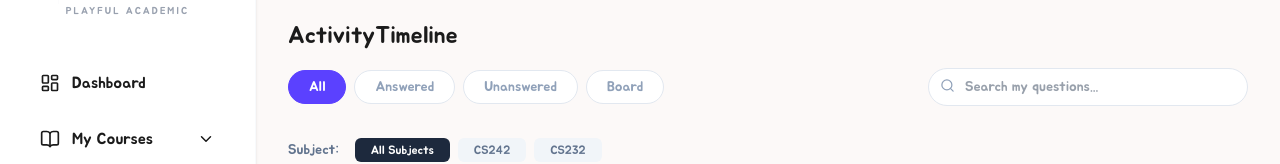
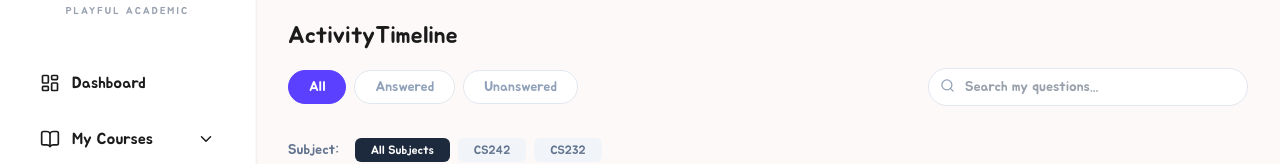
Before and after one commit to Gummy-168/CS232-Project-AWS-07, a Next.js app in the folder frontend/: page /student/feed/myquestions in a window 1280 px wide. Shown: the part 124-288 px from the top of the page. Built offline with nearby package versions, Linux system fonts and the light colour scheme.

Commit message:
fix my question page

```diff
--- a/frontend/app/student/feed/myquestions/page.tsx
+++ b/frontend/app/student/feed/myquestions/page.tsx
@@ -135,7 +135,7 @@ export default function Myquestions() {
 
           <div className="flex flex-wrap items-center gap-3 mb-8">
             <div className="flex items-center gap-2">
-              {["All", "Answered", "Unanswered", "Board"].map((btnLabel) => (
+              {["All", "Answered", "Unanswered", ].map((btnLabel) => (
                 <button
                   key={btnLabel}
                   onClick={() => setFilter(btnLabel)}
```
